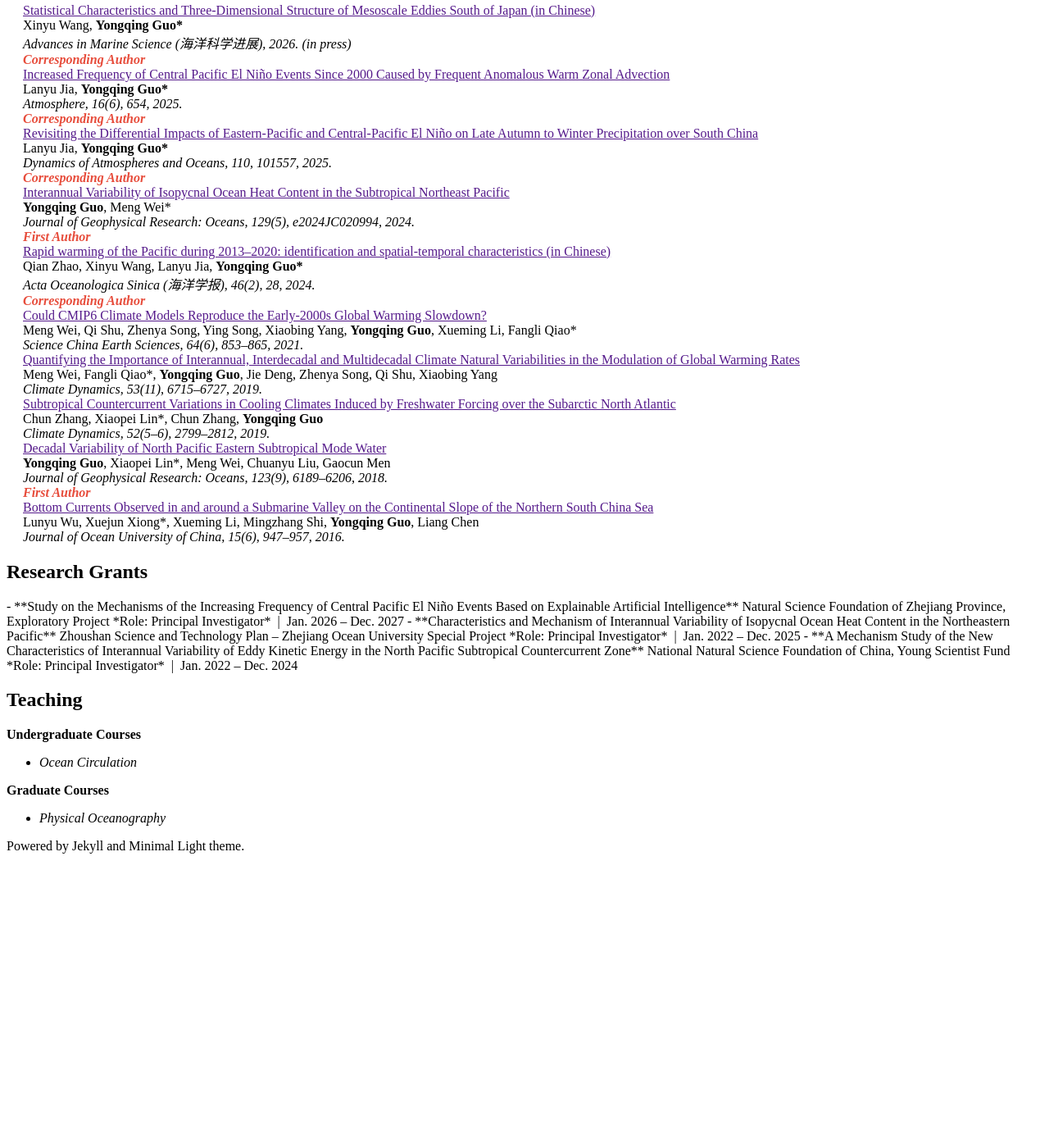
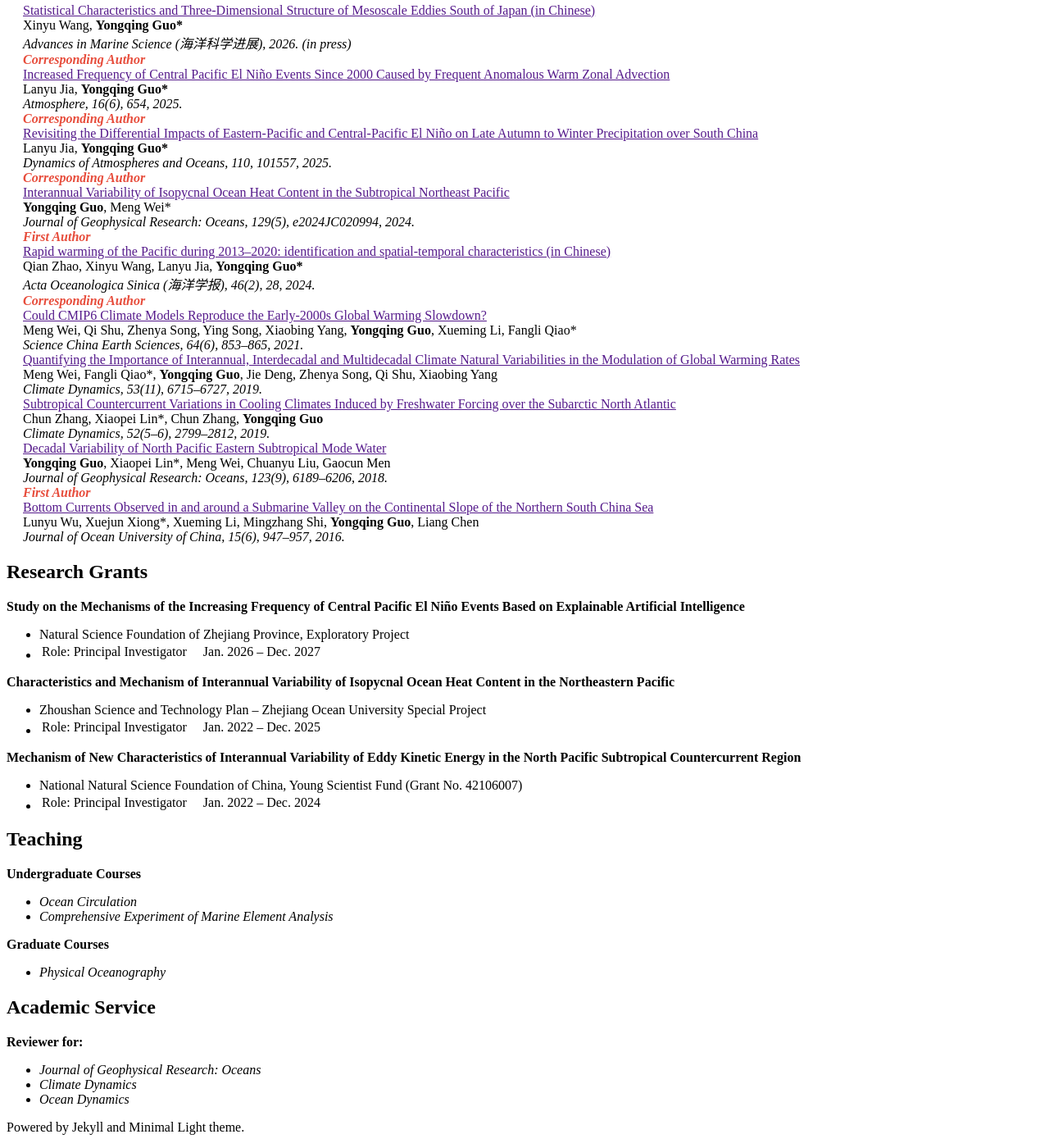
Before and after one commit to guoyq0314/guoyq0314.github.io, a Jekyll site: the page built from index.md, in a window 1280 px wide and 1400 px high, scrolled down 871 px. Shown: the whole window at 82% size. Built offline with Jekyll 4.4.1, drawn with Linux system fonts in a browser that asks for light colours; our own code applies the rules of GitHub Pages for plain Markdown files; before the commit the page ends 1928 px from its top, so only the background shows below that.

Commit message:
Update services.md

```diff
--- a/_includes/services.md
+++ b/_includes/services.md
@@ -1,25 +1,29 @@
 ## Research Grants
 
-<div class="grants">
+**Study on the Mechanisms of the Increasing Frequency of Central Pacific El Niño Events Based on Explainable Artificial Intelligence**
+- Natural Science Foundation of Zhejiang Province, Exploratory Project
+- Role: Principal Investigator &nbsp;|&nbsp; Jan. 2026 – Dec. 2027
 
-- **Study on the Mechanisms of the Increasing Frequency of Central Pacific El Niño Events Based on Explainable Artificial Intelligence**
-  Natural Science Foundation of Zhejiang Province, Exploratory Project
-  *Role: Principal Investigator* &nbsp;|&nbsp; Jan. 2026 – Dec. 2027
+**Characteristics and Mechanism of Interannual Variability of Isopycnal Ocean Heat Content in the Northeastern Pacific**
+- Zhoushan Science and Technology Plan – Zhejiang Ocean University Special Project
+- Role: Principal Investigator &nbsp;|&nbsp; Jan. 2022 – Dec. 2025
 
-- **Characteristics and Mechanism of Interannual Variability of Isopycnal Ocean Heat Content in the Northeastern Pacific**
-  Zhoushan Science and Technology Plan – Zhejiang Ocean University Special Project
-  *Role: Principal Investigator* &nbsp;|&nbsp; Jan. 2022 – Dec. 2025
-
-- **A Mechanism Study of the New Characteristics of Interannual Variability of Eddy Kinetic Energy in the North Pacific Subtropical Countercurrent Zone**
-  National Natural Science Foundation of China, Young Scientist Fund
-  *Role: Principal Investigator* &nbsp;|&nbsp; Jan. 2022 – Dec. 2024
-
-</div>
+**Mechanism of New Characteristics of Interannual Variability of Eddy Kinetic Energy in the North Pacific Subtropical Countercurrent Region**
+- National Natural Science Foundation of China, Young Scientist Fund (Grant No. 42106007)
+- Role: Principal Investigator &nbsp;|&nbsp; Jan. 2022 – Dec. 2024
 
 ## Teaching
 
 **Undergraduate Courses**
 - *Ocean Circulation*
+- *Comprehensive Experiment of Marine Element Analysis*
 
 **Graduate Courses**
 - *Physical Oceanography*
+
+## Academic Service
+
+**Reviewer for:**
+- *Journal of Geophysical Research: Oceans*
+- *Climate Dynamics*
+- *Ocean Dynamics*
```
